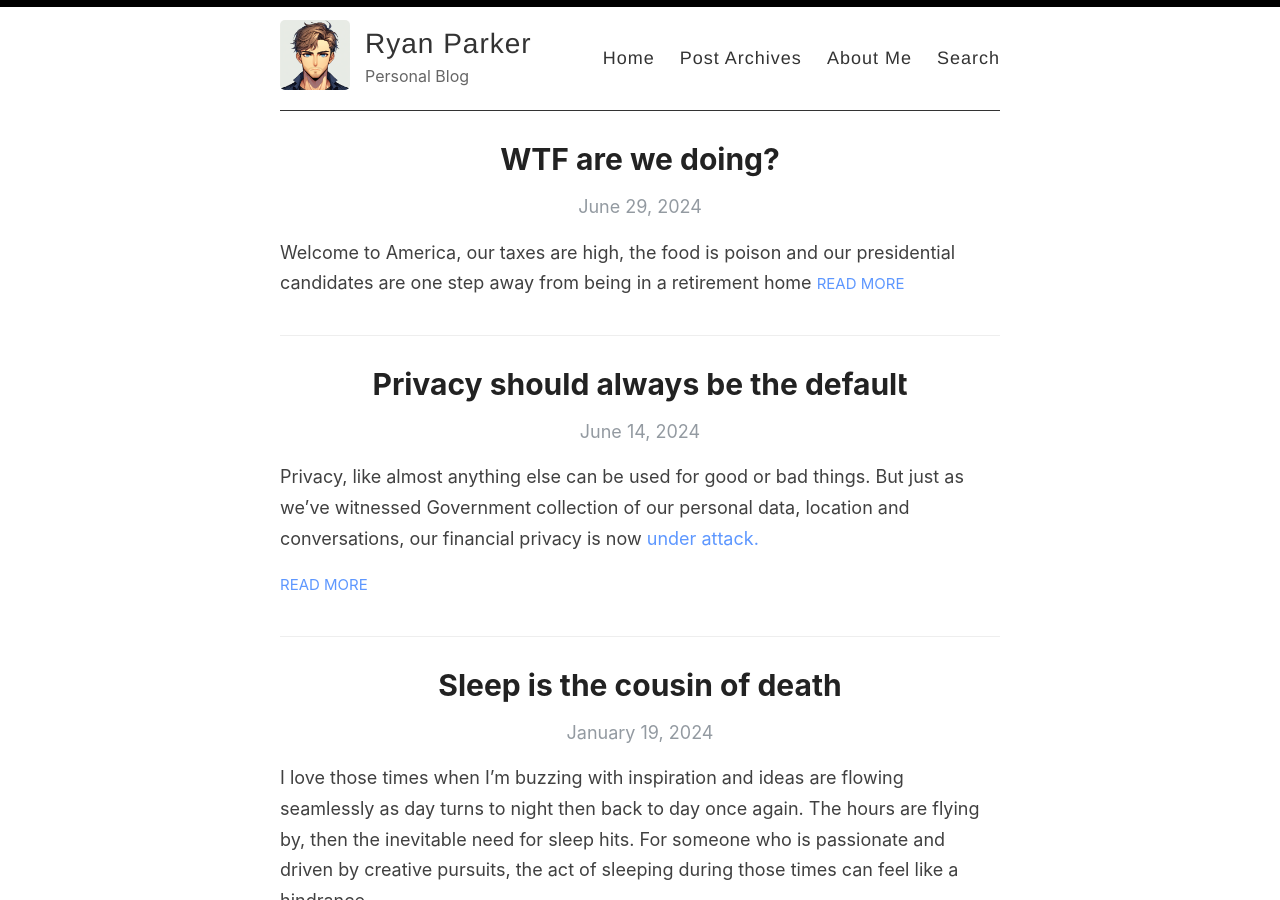
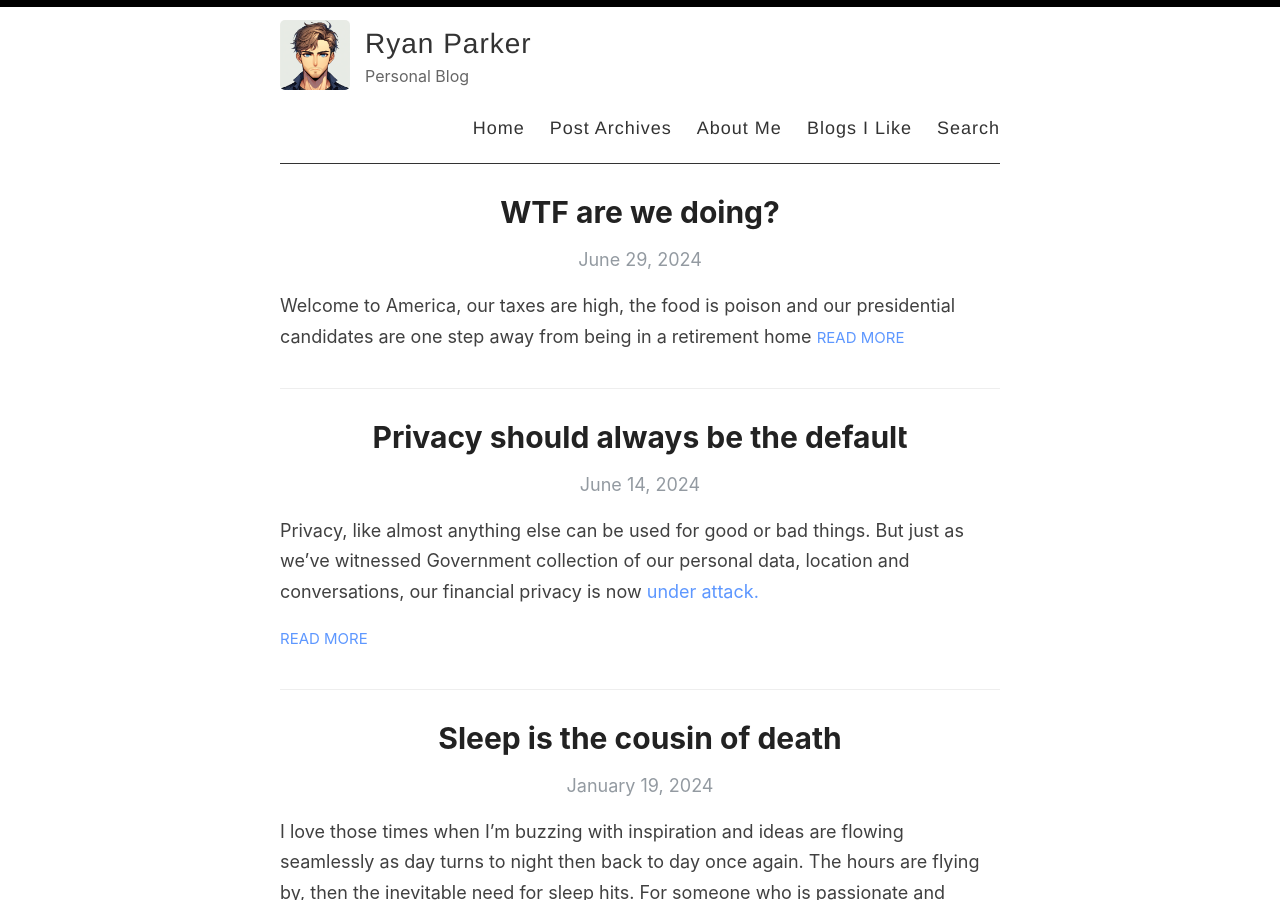
Before and after one commit to ryanparkr/ryanparkr.github.io, a Jekyll site: the page built from index.html, in a window 1280 px wide and 900 px high. Built offline with Jekyll 4.4.1, drawn with Linux system fonts in a browser that asks for light colours; the list of posts is cut into pages by our own code.

Commit message:
Update default.html

```diff
--- a/_layouts/default.html
+++ b/_layouts/default.html
@@ -31,7 +31,8 @@
               <a href="{{ site.baseurl }}/">Home</a>
               <a href="{{ site.baseurl }}/archive">Post Archives</a>
               <a href="{{ site.baseurl }}/about">About Me</a>
-              <a href="{{ site.baseurl }}/search">Search</a>
+             <a href="{{ site.baseurl }}/blogs">Blogs I Like</a>
+             <a href="{{ site.baseurl }}/search">Search</a>
            </nav>
           </header>
         </div>
```
